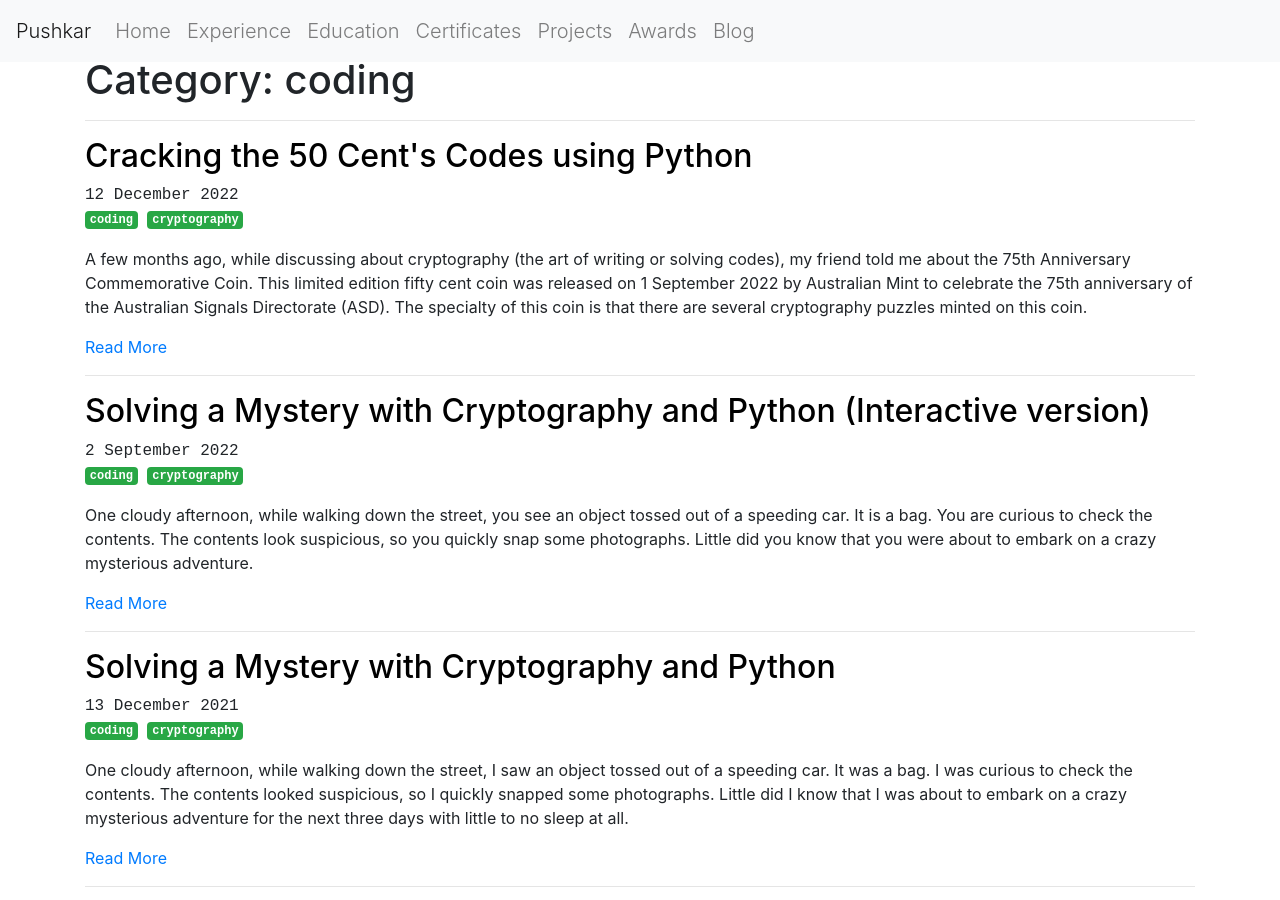
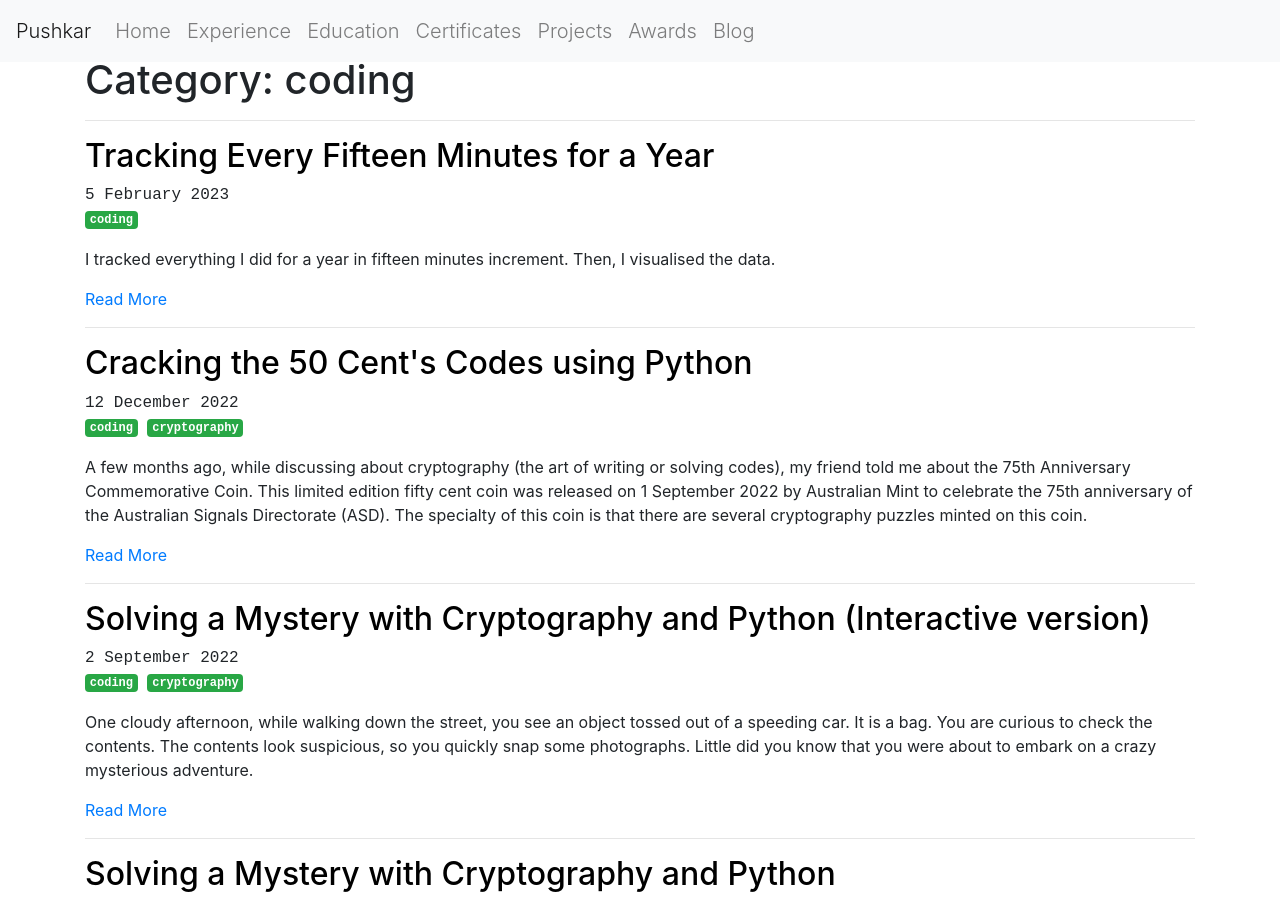
Before and after one commit to pushkarkadam/portfolio, a Jekyll site: the page built from my_collections/_categories/coding.md, in a window 1280 px wide and 900 px high. Built offline with Jekyll 4.4.1, drawn with Linux system fonts in a browser that asks for light colours; nearby versions of some CDN libraries; a script that is not in the unit is left out; part of the change alters nothing that is shown.

```diff
--- a/_includes/head.html
+++ b/_includes/head.html
@@ -11,17 +11,5 @@
 <script src="https://cdn.jsdelivr.net/npm/mermaid/dist/mermaid.min.js"></script>
 <script src="https://cdn.plot.ly/plotly-2.14.0.min.js"></script>
 
-<script type="text/x-mathjax-config">
-    MathJax.Hub.Config({
-        jax: ["input/TeX", "output/HTML-CSS"],
-        tex2jax: {
-            inlineMath: [ ['$', '$'], ["\\(", "\\)"] ],
-            displayMath: [ ['$$', '$$'], ["\\[", "\\]"] ],
-            processEscapes: true,
-            skipTags: ['script', 'noscript', 'style', 'textarea', 'pre', 'code']
-        }
-    });
-</script>
-<script src="http://cdn.mathjax.org/mathjax/latest/MathJax.js?config=TeX-AMS_HTML" type="text/javascript"></script>
 {% feed_meta %}
 {% seo %}
--- a/my_collections/_posts/2023-02-06-year-in-data.md
+++ b/my_collections/_posts/2023-02-06-year-in-data.md
@@ -5,10 +5,7 @@ date:   2023-02-06 01:00:00 +1100
 categories: [coding]
 cover_image: 2023-02-06-cover.png
 author: Pushkar Kadam
-excerpt: The year 2022 was the year of data for me.
-I started the year by completing the Google Data Analytics course,
-a new job as an Assistant Data Scientist,
-and tracking everything I did in my life for a year in fifteen minutes increment.
+excerpt: I tracked everything I did for a year in fifteen minutes increment. Then, I visualised the data.
 ---
 
 The year 2022 was the year of data for me.
```
